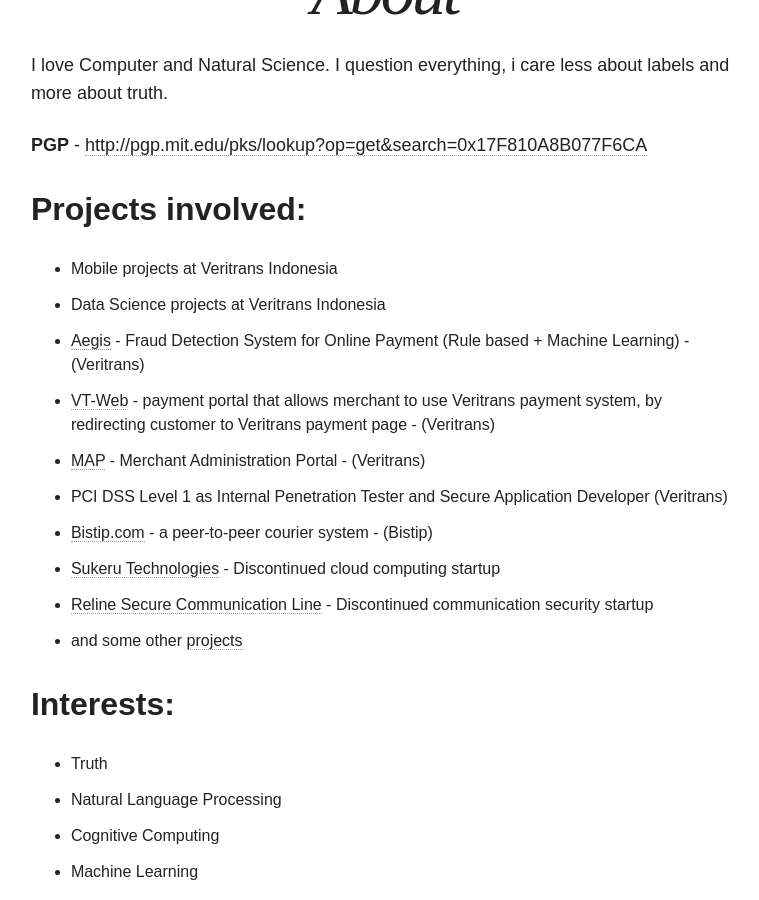
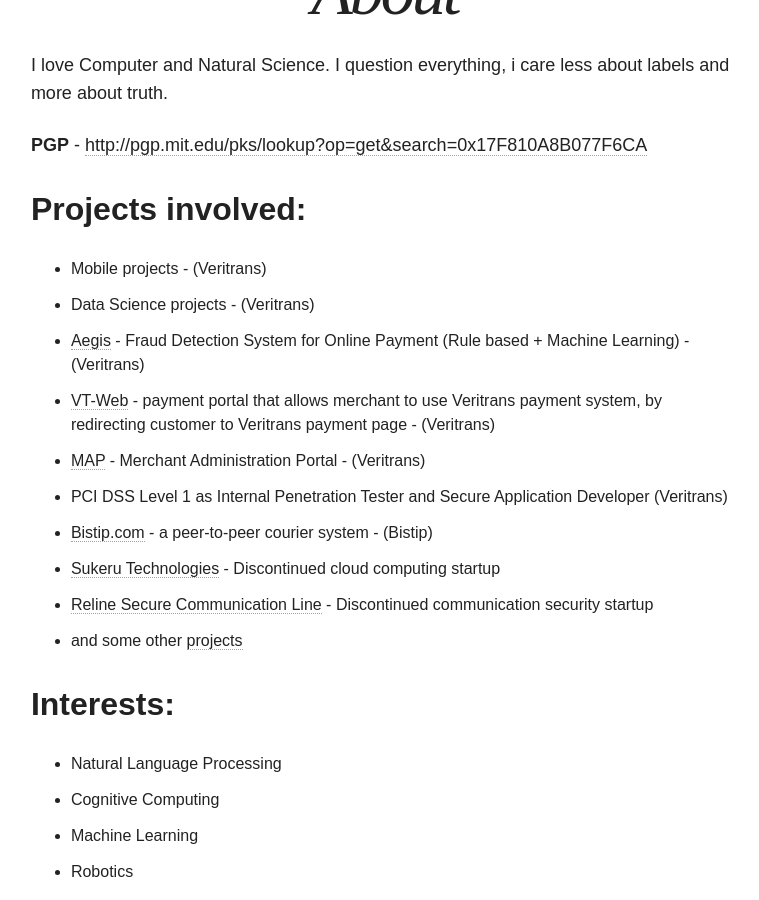
Before and after one commit to panggi/panggi.com, a Jekyll site: the page built from about/index.md, in a window 1280 px wide and 900 px high, scrolled down 920 px. Shown: the whole window, without its empty margins (255-1014 px from the left). Built offline with Jekyll 4.4.1, drawn with Linux system fonts in a browser that asks for light colours; nearby versions of some CDN libraries.

Commit message:
edit about page

```diff
--- a/about/index.md
+++ b/about/index.md
@@ -14,8 +14,8 @@
 
 ## Projects involved:
 
-* Mobile projects at Veritrans Indonesia
-* Data Science projects at Veritrans Indonesia
+* Mobile projects - (Veritrans)
+* Data Science projects - (Veritrans)
 * [Aegis](https://www.veritrans.co.id/aegis.html) - Fraud Detection System for Online Payment (Rule based + Machine Learning) - (Veritrans)
 * [VT-Web](http://docs.veritrans.co.id) - payment portal that allows merchant to use Veritrans payment system, by redirecting customer to Veritrans payment page - (Veritrans)
 * [MAP](https://my.veritrans.co.id) - Merchant Administration Portal - (Veritrans)
@@ -27,7 +27,6 @@
 
 ## Interests:
 
-* Truth
 * Natural Language Processing
 * Cognitive Computing
 * Machine Learning
```
